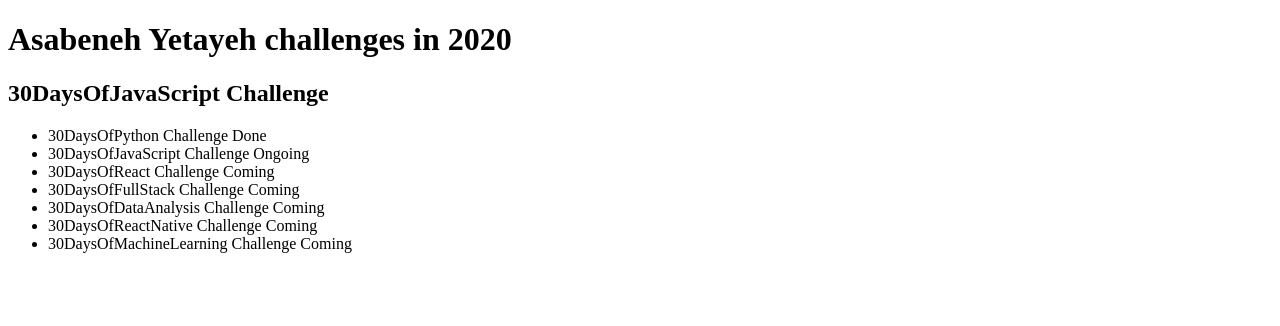
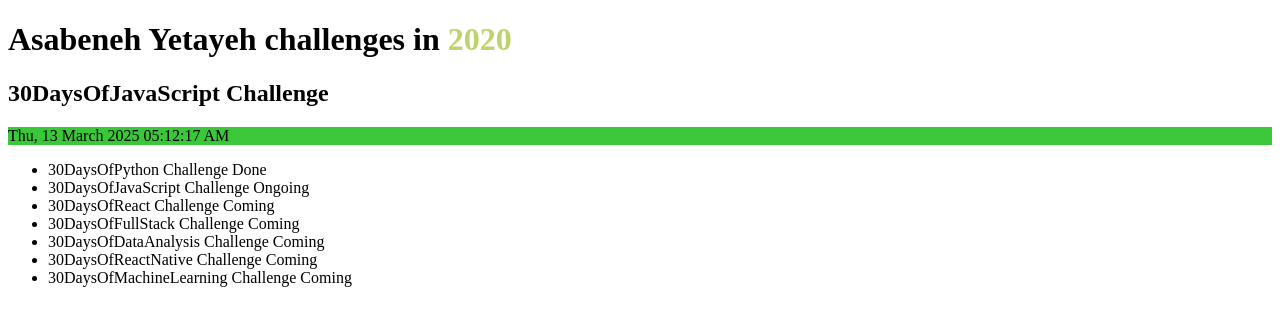
Before and after one commit to miguelruizF/30_days_of_JS_Exercises, a plain HTML site: page JS/day_21/index.html in a window 1280 px wide. Drawn offline with Linux system fonts and the light colour scheme.

Commit message:
Day 21 Level 3 Incompleted

```diff
--- a/JS/day_21/app.js
+++ b/JS/day_21/app.js
@@ -1,7 +1,7 @@
 //----------- DOM ---------------
 //------------ LEVEL 1 ----------------
 const d = document;
-
+/*
 //Ejercicio 1: Create an index.html file and put four p elements as above: Get the first paragraph by using document.querySelector(tagname) and tag name
 const firstParagraph = d.querySelector('p');
 console.log(firstParagraph);
@@ -54,7 +54,7 @@ allParagraphs.forEach( (title, index ) => {
     title.setAttribute('class', 'class_par');
 });
 
-
+ */
 //------------ LEVEL 3 ----------------
 /*  DOM: Mini project 1
 Develop the following application, use the following HTML elements to get started with. You will get the same code on starter folder. Apply all the styles and functionality using JavaScript only.
@@ -64,3 +64,52 @@ The date and time background color is changing every on seconds
 Completed challenge has background green
 Ongoing challenge has background yellow
 Coming challenges have background red */
+
+const wrapper = d.querySelector('.wrapper');
+const year = d.getElementById('year');
+const date = d.getElementById('date');
+const coloresDegradado = ["#a4c739","#afce52","#bbd56b","#c6dc83","#d1e39c","#ddeab5","#e8f1ce","#f4f8e6","#81c739","#5dc739","#3ac739","#39c75c","#39c77f"];
+const apStyle = d.getElementById('ap');
+
+d.addEventListener('DOMContentLoaded', function(){
+    setInterval(() => {
+        year.style.color = coloresDegradado[Math.floor(Math.random() * coloresDegradado.length)];
+        changeDate();
+        if (date) {
+            date.style.backgroundColor = coloresDegradado[Math.floor(Math.random() * coloresDegradado.length)];
+        }
+    }, 1000);
+    // changeBgColor(year);
+});
+
+const changeDate = () => {
+    let today = new Date();
+    let hr = today.getHours();
+    let min = today.getMinutes();
+    let sec = today.getSeconds();
+    let ap = (hr < 12) ? "<span>AM</span>" : "<span>PM</span>";
+    hr = (hr == 0) ? 12 : hr;
+    hr = (hr > 12) ? hr - 12 : hr;
+    //Add a zero in front of numbers<10
+    hr = checkTime(hr);
+    min = checkTime(min);
+    sec = checkTime(sec);
+    let clock = hr + ":" + min + ":" + sec + " " + ap;
+    let months = ['January', 'February', 'March', 'April', 'May', 'June', 'July', 'August', 'September', 'October', 'November', 'December'];
+    let days = ['Sun', 'Mon', 'Tue', 'Wed', 'Thu', 'Fri', 'Sat'];
+    let curWeekDay = days[today.getDay()];
+    let curDay = today.getDate();
+    let curMonth = months[today.getMonth()];
+    let curYear = today.getFullYear();
+    let date = curWeekDay+", "+curDay+" "+curMonth+" "+curYear;
+    let dateComplete = date + " " + clock;
+
+    d.getElementById("date").innerHTML = dateComplete;
+}
+
+function checkTime(i) {
+    if (i < 10) {
+        i = "0" + i;
+    }
+    return i;
+}
--- a/JS/day_21/index.html
+++ b/JS/day_21/index.html
@@ -17,8 +17,11 @@
     </main> -->
 
     <div class="wrapper">
-        <h1>Asabeneh Yetayeh challenges in 2020</h1>
+        <h1 class="title" id="title">Asabeneh Yetayeh challenges in <span id="year">2020</span></h1>
         <h2>30DaysOfJavaScript Challenge</h2>
+        <div id="date">
+
+        </div>
         <ul>
             <li>30DaysOfPython Challenge Done</li>
             <li>30DaysOfJavaScript Challenge Ongoing</li>
```
